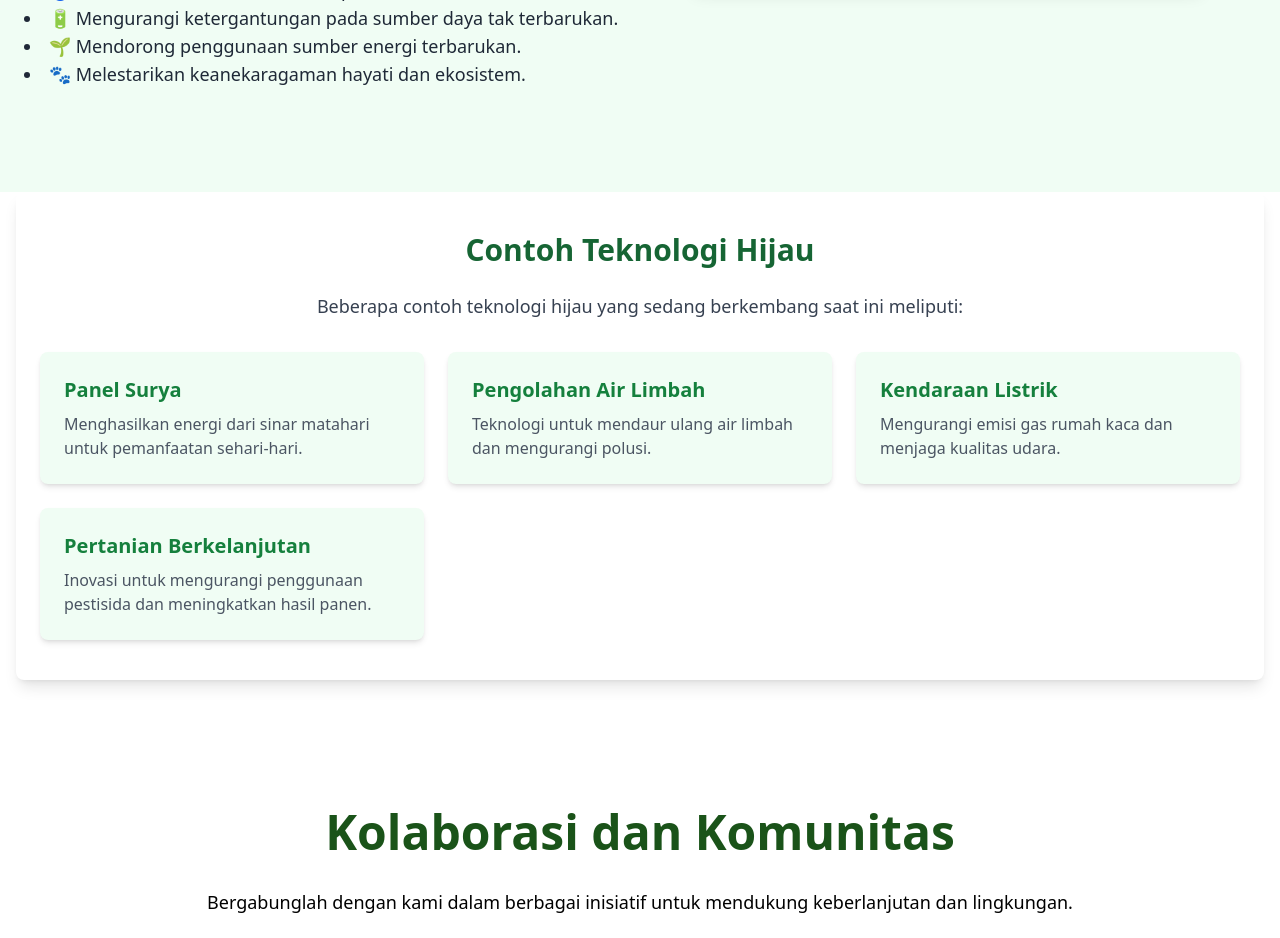
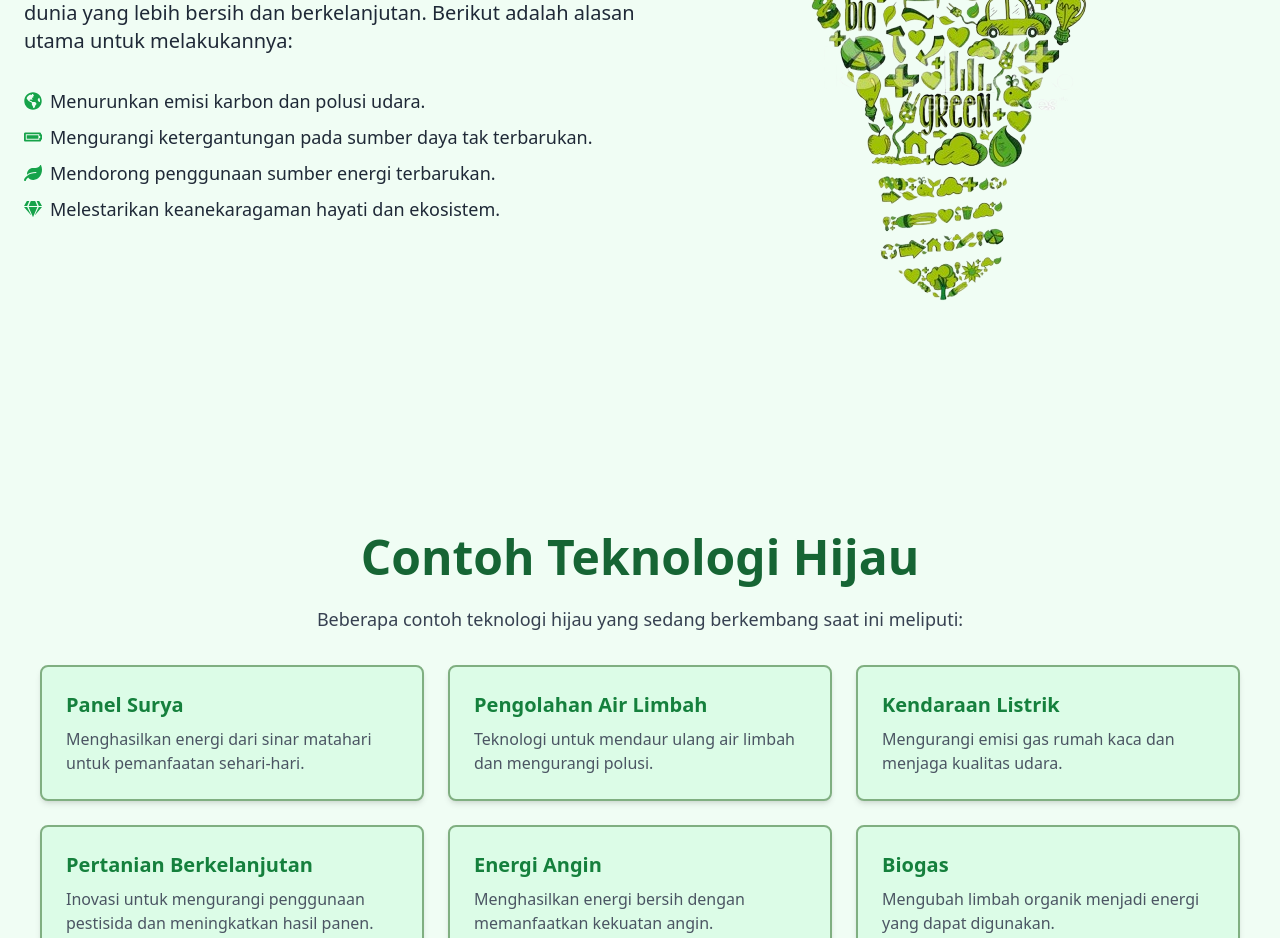
Before and after one commit to reynaldo0/Futuron, a React (Vite) app: page /detail in a window 1280 px wide. Shown: the part 1140-2078 px from the top of the page. Built offline with nearby package versions, Linux system fonts and the light colour scheme; no server answers.

Commit message:
upd : ui

```diff
--- a/src/pages/Detail/Detail.jsx
+++ b/src/pages/Detail/Detail.jsx
@@ -8,7 +8,7 @@ import JoinCommunity from './JoinCommunity'
 
 const Detail = () => {
   return (
-    <div>
+    <div className='bg-green-50'>
         <HeroDetail/>
         <GreenTech/>
         <Exam/>
--- a/src/pages/Detail/Exam.jsx
+++ b/src/pages/Detail/Exam.jsx
@@ -4,9 +4,9 @@ const Exam = () => {
   return (
     <>
       {/* Examples Section */}
-      <section className="py-10 bg-white shadow-lg mx-4 rounded-lg mb-8">
+      <section className="md:py-24 mx-4 rounded-lg mb-8">
         <div className="container mx-auto px-6">
-          <h2 className="text-3xl font-semibold text-green-800 mb-6 text-center">
+          <h2 className="text-3xl md:text-5xl font-bold text-green-800 mb-6 text-center">
             Contoh Teknologi Hijau
           </h2>
           <p className="text-lg text-gray-700 mb-8 text-center">
@@ -17,10 +17,8 @@ const Exam = () => {
           {/* Card Container */}
           <div className="grid grid-cols-1 md:grid-cols-2 lg:grid-cols-3 gap-6">
             {/* Card 1 */}
-            <div className="bg-green-50 shadow-md rounded-lg p-6 transition-transform transform hover:scale-105">
-              <h3 className="text-xl font-bold text-green-700 mb-2">
-                Panel Surya
-              </h3>
+            <div className="bg-green-100 border-2 border-primary-200 shadow-md rounded-lg p-6 transition-transform transform hover:scale-105">
+              <h3 className="text-xl font-bold text-green-700 mb-2">Panel Surya</h3>
               <p className="text-gray-600">
                 Menghasilkan energi dari sinar matahari untuk pemanfaatan
                 sehari-hari.
@@ -28,33 +26,43 @@ const Exam = () => {
             </div>
 
             {/* Card 2 */}
-            <div className="bg-green-50 shadow-md rounded-lg p-6 transition-transform transform hover:scale-105">
-              <h3 className="text-xl font-bold text-green-700 mb-2">
-                Pengolahan Air Limbah
-              </h3>
+            <div className="bg-green-100 border-2 border-primary-200 shadow-md rounded-lg p-6 transition-transform transform hover:scale-105">
+              <h3 className="text-xl font-bold text-green-700 mb-2">Pengolahan Air Limbah</h3>
               <p className="text-gray-600">
                 Teknologi untuk mendaur ulang air limbah dan mengurangi polusi.
               </p>
             </div>
 
             {/* Card 3 */}
-            <div className="bg-green-50 shadow-md rounded-lg p-6 transition-transform transform hover:scale-105">
-              <h3 className="text-xl font-bold text-green-700 mb-2">
-                Kendaraan Listrik
-              </h3>
+            <div className="bg-green-100 border-2 border-primary-200 shadow-md rounded-lg p-6 transition-transform transform hover:scale-105">
+              <h3 className="text-xl font-bold text-green-700 mb-2">Kendaraan Listrik</h3>
               <p className="text-gray-600">
                 Mengurangi emisi gas rumah kaca dan menjaga kualitas udara.
               </p>
             </div>
 
             {/* Card 4 */}
-            <div className="bg-green-50 shadow-md rounded-lg p-6 transition-transform transform hover:scale-105">
-              <h3 className="text-xl font-bold text-green-700 mb-2">
-                Pertanian Berkelanjutan
-              </h3>
+            <div className="bg-green-100 border-2 border-primary-200 shadow-md rounded-lg p-6 transition-transform transform hover:scale-105">
+              <h3 className="text-xl font-bold text-green-700 mb-2">Pertanian Berkelanjutan</h3>
               <p className="text-gray-600">
                 Inovasi untuk mengurangi penggunaan pestisida dan meningkatkan
                 hasil panen.
+              </p>
+            </div>
+
+            {/* Card 5 - Hidden on Mobile */}
+            <div className="hidden md:block bg-green-100 border-2 border-primary-200 shadow-md rounded-lg p-6 transition-transform transform hover:scale-105">
+              <h3 className="text-xl font-bold text-green-700 mb-2">Energi Angin</h3>
+              <p className="text-gray-600">
+                Menghasilkan energi bersih dengan memanfaatkan kekuatan angin.
+              </p>
+            </div>
+
+            {/* Card 6 - Hidden on Mobile */}
+            <div className="hidden md:block bg-green-100 border-2 border-primary-200 shadow-md rounded-lg p-6 transition-transform transform hover:scale-105">
+              <h3 className="text-xl font-bold text-green-700 mb-2">Biogas</h3>
+              <p className="text-gray-600">
+                Mengubah limbah organik menjadi energi yang dapat digunakan.
               </p>
             </div>
           </div>
--- a/src/pages/Detail/GreenTechs.jsx
+++ b/src/pages/Detail/GreenTechs.jsx
@@ -1,10 +1,12 @@
 import React from "react";
+import { FaGlobeAmericas, FaBatteryFull, FaLeaf, FaGem } from "react-icons/fa";
+import leafImage from '/illustrasi/detail.png'; // Adjust the path accordingly
 
 const GreenTech = () => {
   return (
     <>
       {/* Importance Section */}
-      <section className="py-20 bg-green-50">
+      <section className="py-24">
         <div className="container mx-auto px-6 flex flex-col md:flex-row items-center">
           {/* Left Column: Text Content */}
           <div className="md:w-1/2 mb-10 md:mb-0">
@@ -16,22 +18,31 @@ const GreenTech = () => {
               yang lebih bersih dan berkelanjutan. Berikut adalah alasan utama
               untuk melakukannya:
             </p>
-            <ul className="list-disc list-inside text-lg text-gray-800 mb-6">
-              <li>🌍 Menurunkan emisi karbon dan polusi udara.</li>
-              <li>
-                🔋 Mengurangi ketergantungan pada sumber daya tak terbarukan.
+            <ul className="list-disc list-inside text-lg text-gray-800 mb-6 space-y-2">
+              <li className="flex items-center">
+                <FaGlobeAmericas className="text-green-600 mr-2" />
+                Menurunkan emisi karbon dan polusi udara.
               </li>
-              <li>🌱 Mendorong penggunaan sumber energi terbarukan.</li>
-              <li>🐾 Melestarikan keanekaragaman hayati dan ekosistem.</li>
+              <li className="flex items-center">
+                <FaBatteryFull className="text-green-600 mr-2" />
+                Mengurangi ketergantungan pada sumber daya tak terbarukan.
+              </li>
+              <li className="flex items-center">
+                <FaLeaf className="text-green-600 mr-2" />
+                Mendorong penggunaan sumber energi terbarukan.
+              </li>
+              <li className="flex items-center">
+                <FaGem className="text-green-600 mr-2" />
+                Melestarikan keanekaragaman hayati dan ekosistem.
+              </li>
             </ul>
           </div>
 
           {/* Right Column: Image or Illustration */}
           <div className="md:w-1/2 flex justify-center">
-            {/* Placeholder for an illustration or graphic */}
-            <div className="bg-green-200 rounded-lg p-8 shadow-lg flex items-center justify-center h-full w-10/12">
-              <span className="text-green-800 text-6xl">🌿</span>{" "}
-              {/* Example illustration, can replace with an image */}
+            {/* Leaf Image */}
+            <div className="rounded-lg p-2 md:flex items-center justify-center h-full">
+              <img src={leafImage} alt="Leaf Illustration" className="h-auto max-w-full rounded-lg" />
             </div>
           </div>
         </div>
```
Also changed, not shown: public/illustrasi/detail.png (added).
